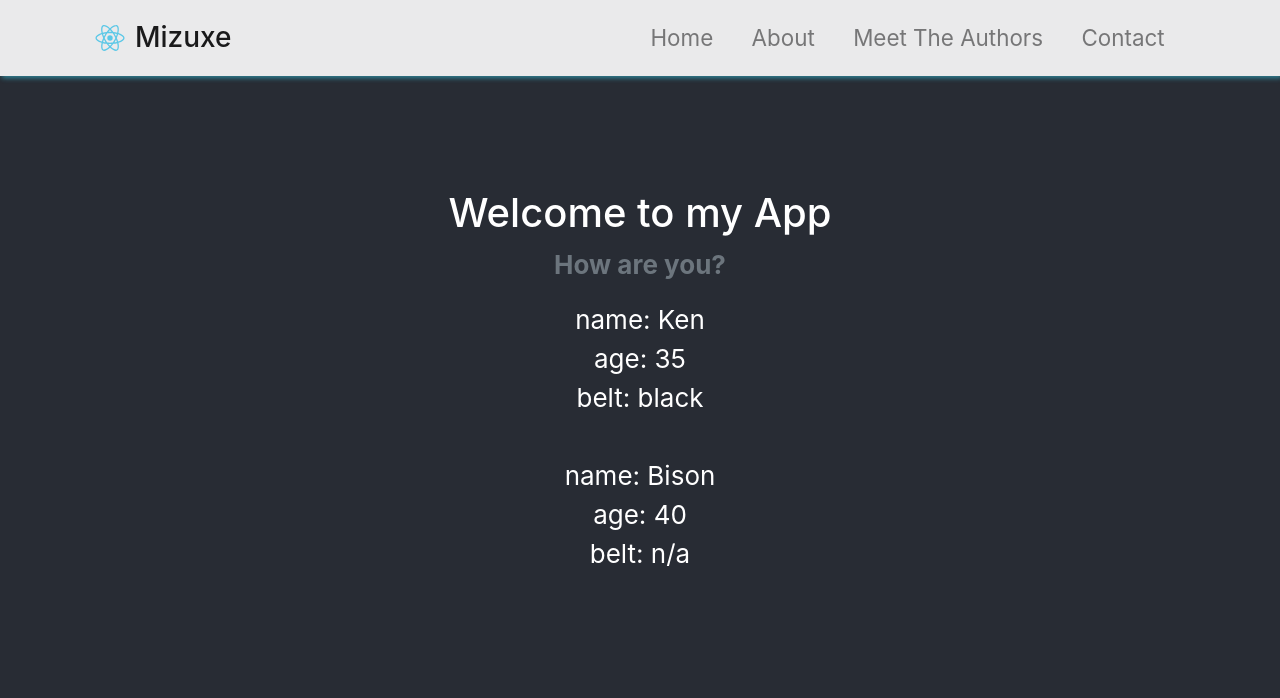
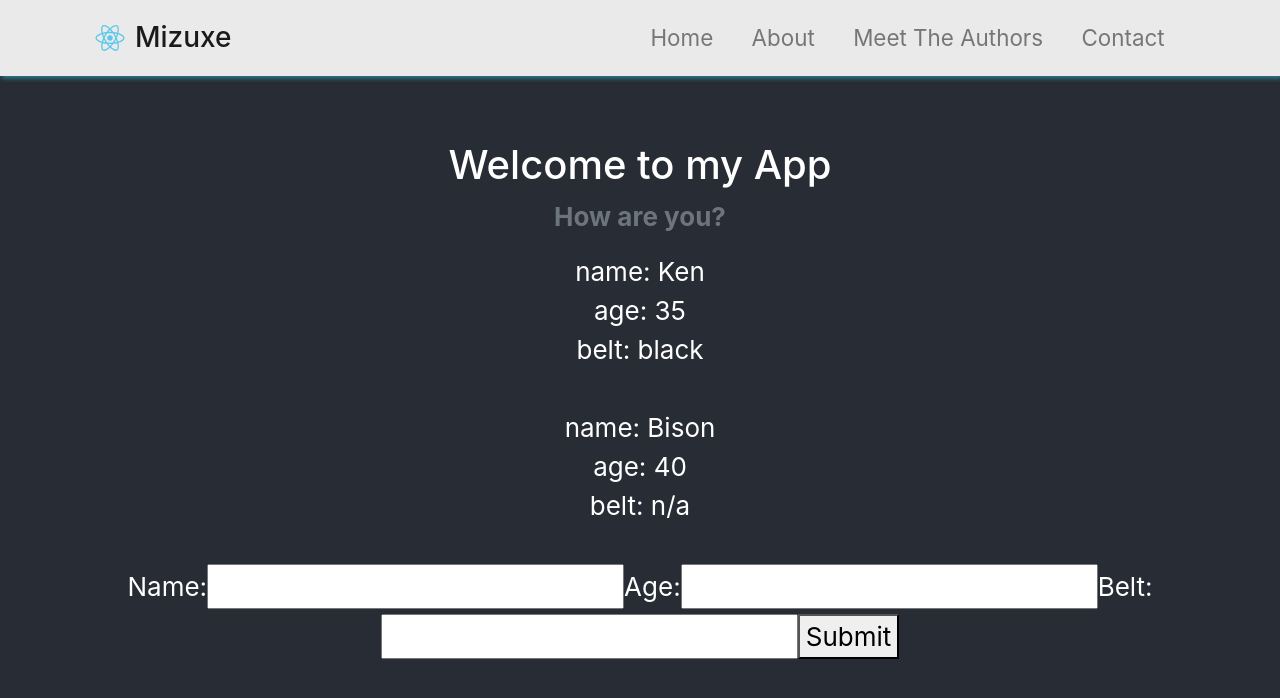
Before and after one commit to shophk/learnReactjs, a React (Create React App) app in the folder projects/my-app/: page / in a window 1280 px wide. Shown: the top 698 px of the page. Built offline with nearby package versions, Linux system fonts and the light colour scheme.

Commit message:
Added AddNinja class

```diff
--- a/projects/my-app/src/App.js
+++ b/projects/my-app/src/App.js
@@ -5,6 +5,7 @@
 import './components/Ninja';
 import Navbar from './Navbar';
 import Ninja from './components/Ninja';
+import AddNinja from './components/AddNinja';
 
 class App extends Component {
   state = {
@@ -34,8 +35,7 @@
           <h1>Welcome to my App</h1>
           <p className="thick text-muted">How are you?</p>
           <Ninja ninjas={this.state.ninjas} />
-          {/* <br />
-          <Ninja name="Ryu" age="34" belt="white" /> */}
+          <AddNinja />
         </header>
       </div>
     );
--- /dev/null
+++ b/projects/my-app/src/components/AddNinja.js
@@ -0,0 +1,38 @@
+import React, { Component } from 'react';
+
+class AddNinja extends Component {
+  state = {
+    name: null,
+    age: null,
+    belt: null
+  };
+
+  handleSubmit = e => {
+    e.preventDefault();
+    console.log(this.state);
+  };
+
+  handleChange = e => {
+    this.setState({ [e.target.id]: e.target.value });
+  };
+
+  render() {
+    return (
+      <div>
+        <form onSubmit={this.handleSubmit}>
+          <label htmlFor="name">Name:</label>
+          <input types="text" id="name" onChange={this.handleChange} />
+
+          <label htmlFor="age">Age:</label>
+          <input types="text" id="age" onChange={this.handleChange} />
+
+          <label htmlFor="belt">Belt:</label>
+          <input types="text" id="belt" onChange={this.handleChange} />
+          <button>Submit</button>
+        </form>
+      </div>
+    );
+  }
+}
+
+export default AddNinja;
```
Also changed, not shown: 1 other file (tests, documents, lock files or other folders).
